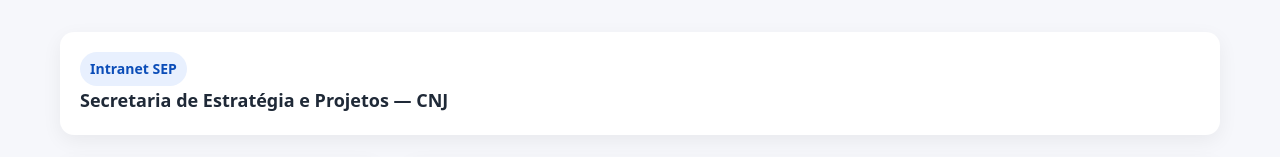
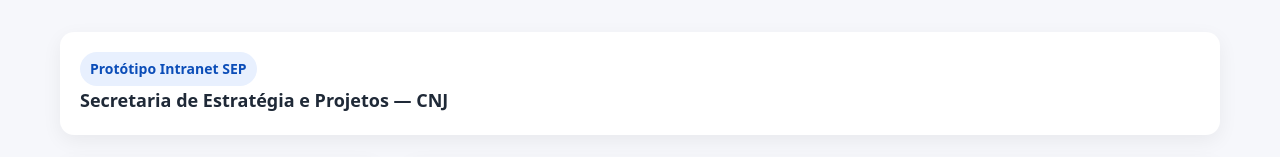
Before and after one commit to leofogaca/prototipo-cnj-sep, a plain HTML site: page intranet/index.html in a window 1280 px wide. Shown: the top 157 px of the page. Drawn offline with Linux system fonts and the light colour scheme.

```diff
--- a/intranet/index.html
+++ b/intranet/index.html
@@ -132,7 +132,7 @@
 <div class="wrap">
   <header class="app" role="banner" aria-label="Cabeçalho da Intranet SEP">
     <div>
-      <div class="badge">Intranet SEP</div>
+      <div class="badge">Protótipo Intranet SEP</div>
       <div style="font-weight:700; font-size:18px">Secretaria de Estratégia e Projetos — CNJ</div>
 
     </div>
```
